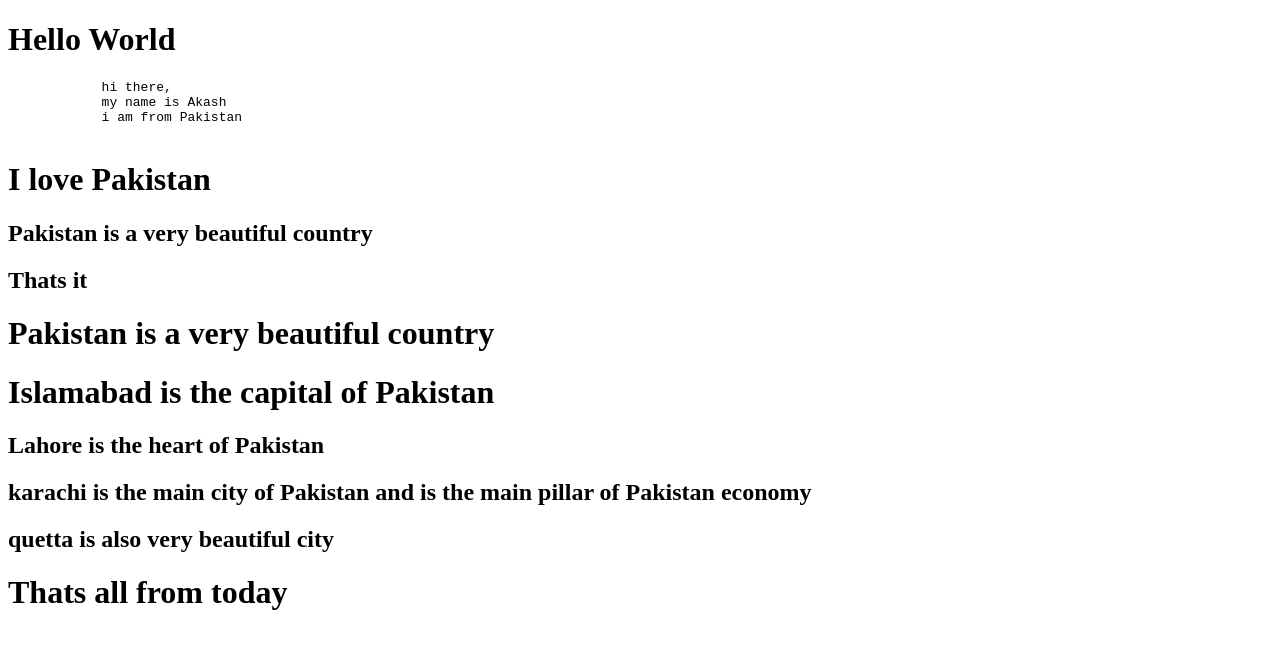
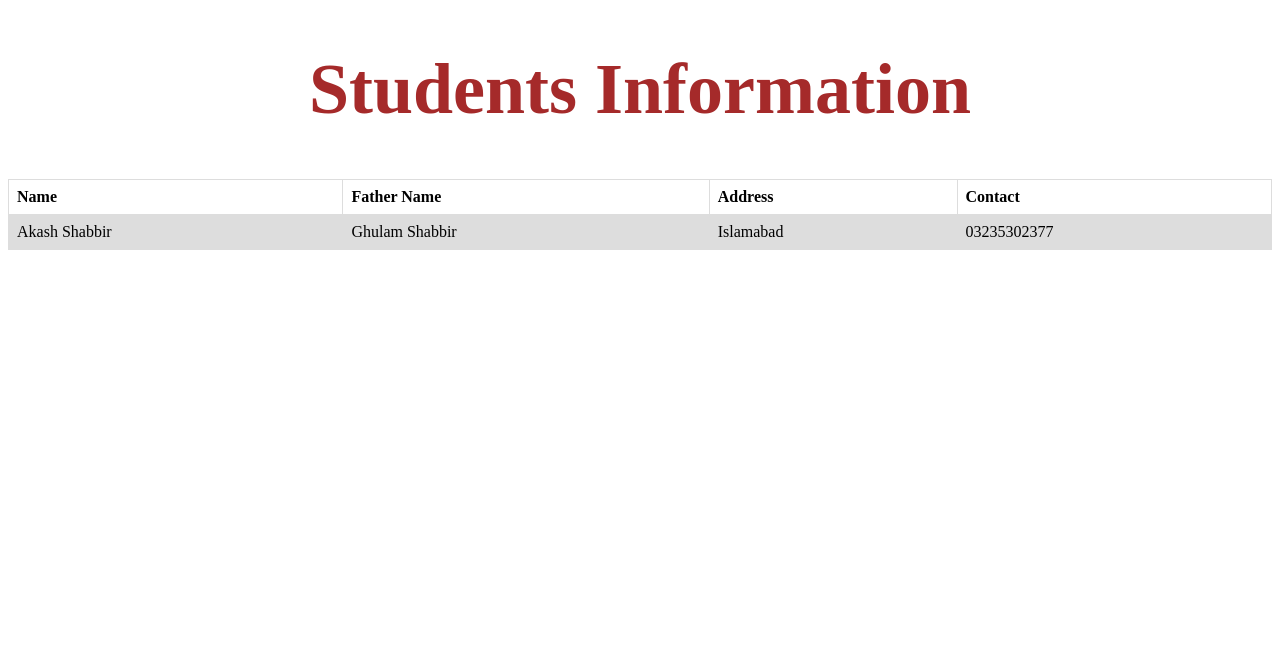
Before and after one commit to AkashLashari/Webdevelopment, a plain HTML site: page index.html in a window 1280 px wide. Drawn offline with Linux system fonts and the light colour scheme.

Commit message:
table added

```diff
--- a/index.html
+++ b/index.html
@@ -1,24 +1,43 @@
 <!DOCTYPE html>
 <html>
     <head>
-
+            <title>Home</title>
+            <style>
+                h1 {
+                    text-align: center;
+                    font-size: 72px;
+                    color: brown;
+                }
+                table {
+                    width: 100%;
+                    border-collapse: collapse;
+                }
+                td,th {
+                    border: solid 1px #dddddd;
+                    text-align: left;
+                    padding: 8px;
+                }
+                tr:nth-child(even){
+                    background-color: #dddddd;
+                }
+            </style>
     </head>
     <body>
-        <h1>Hello World</h1>
-        <pre>
-            hi there,
-            my name is Akash
-            i am from Pakistan
-        </pre>
-        <h1>I love Pakistan</h1>
-        <h2>Pakistan is a very beautiful country</h2>
-        <h2>Thats it</h2>
-        <h1>Pakistan is a very beautiful country</h1>
-        <h1>Islamabad is the capital of Pakistan</h1>
-        <h2>Lahore is the heart of Pakistan</h2>
-        <h2>karachi is the main city of Pakistan and is the main pillar of Pakistan economy</h2>
-        <h2>quetta is also very beautiful city</h2>
-        <h1>Thats all from today</h1>
+        <h1>Students Information</h1>
+        <table>
+            <tr>
+            <th>Name</th>
+            <th>Father Name</th>
+            <th>Address</th>
+            <th>Contact</th>
+        </tr>
+        <tr>
+            <td>Akash Shabbir</td>
+            <td>Ghulam Shabbir</td>
+            <td>Islamabad</td>
+            <td>03235302377</td>
+        </tr>
+        </table>
 
     </body>
 </html>
```
